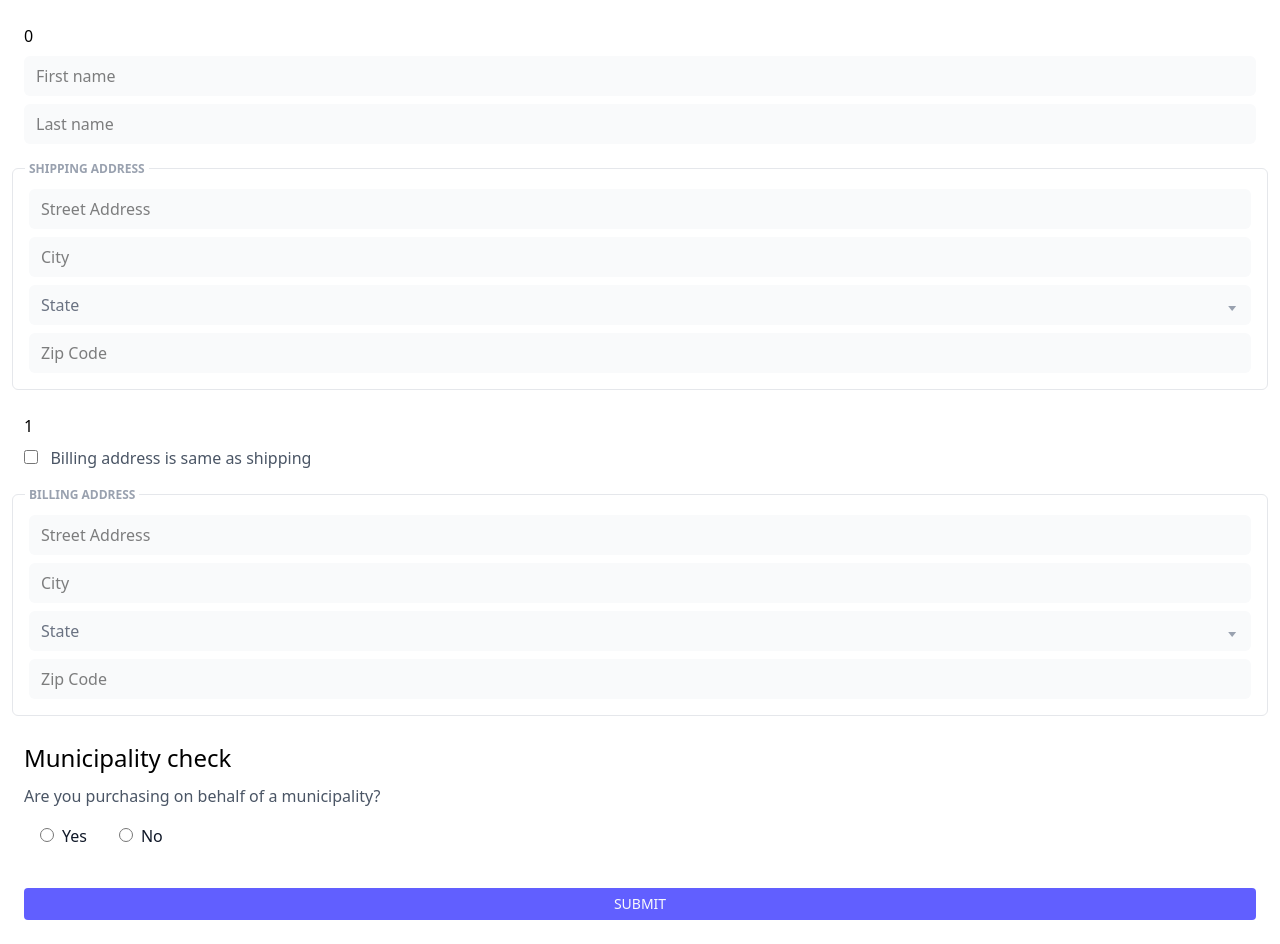
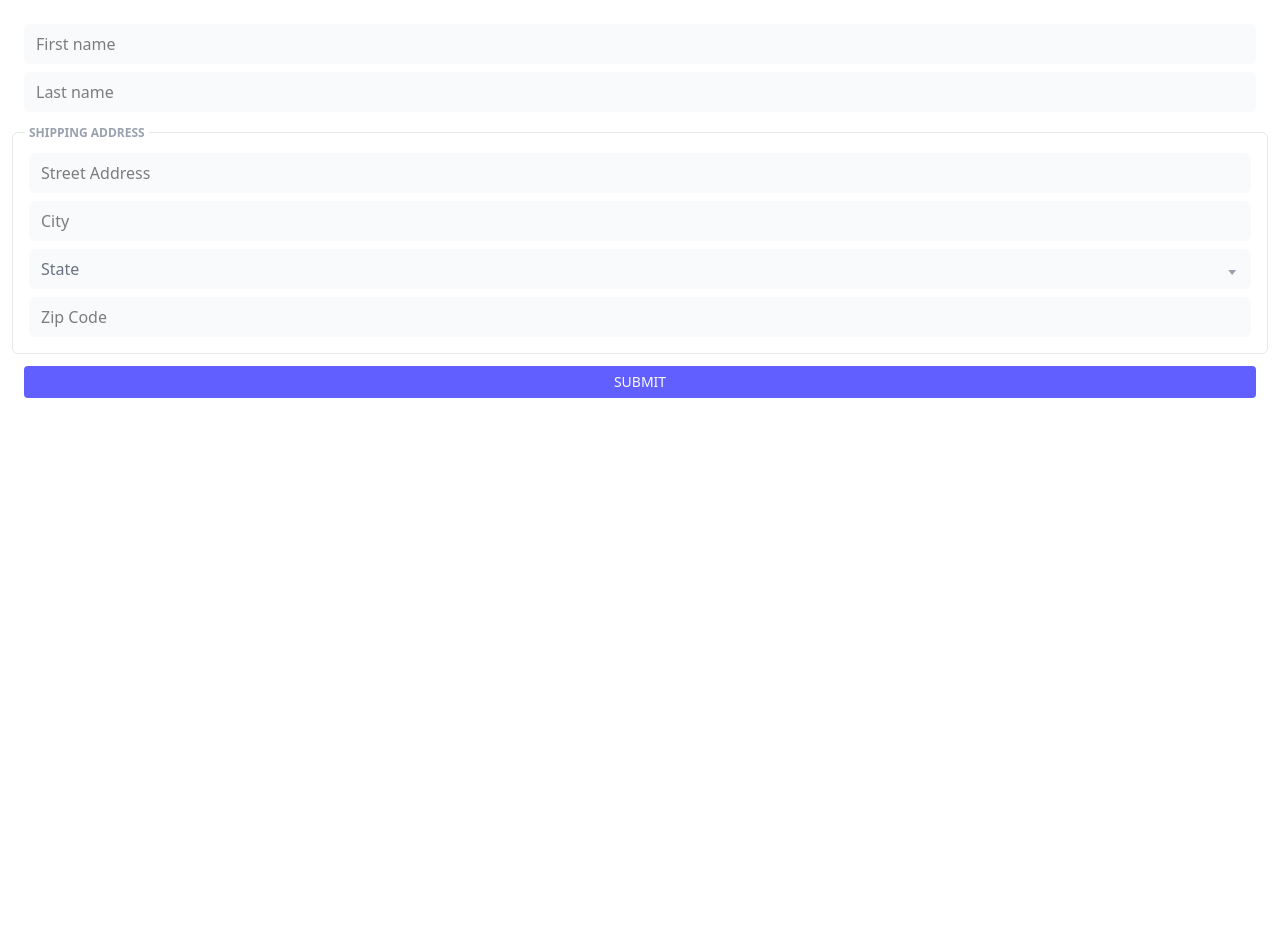
Before and after one commit to Dillxn/forms-lab, a Next.js app: page / in a window 1280 px wide. After the commit the page ends 800 px from the top, so only its background shows below. Built offline with nearby package versions, Linux system fonts and the light colour scheme.

Commit message:
work on pagination and styling

```diff
--- a/src/actions/createUserProfile.ts
+++ b/src/actions/createUserProfile.ts
@@ -4,5 +4,6 @@ export default async function createUserProfile(
   initialState: unknown,
   formData: FormData,
 ) {
+  console.log(formData);
   return true;
 }
--- /dev/null
+++ b/src/components/forms/Button.tsx
@@ -0,0 +1,19 @@
+import { ButtonHTMLAttributes } from 'react';
+
+export default function Button({
+  type,
+  children,
+}: {
+  type?: ButtonHTMLAttributes<HTMLButtonElement>['type'];
+  children?: React.ReactNode;
+}) {
+  return (
+    <button
+      type={type}
+      className="cursor-pointer rounded bg-indigo-500 p-1.5
+        text-sm text-gray-50 uppercase min-h-1"
+    >
+      {children}
+    </button>
+  );
+}
--- a/src/components/forms/Form.tsx
+++ b/src/components/forms/Form.tsx
@@ -8,6 +8,7 @@ import {
   useRef,
   useState,
 } from 'react';
+import Button from './Button';
 
 type FormAction = (state: unknown, payload: FormData) => unknown;
 
@@ -79,13 +80,11 @@ export default function Form({
       className="grid gap-2 p-2 transition-all duration-300"
     >
       <FormContext value={context}>{children}</FormContext>
-      <button
+      <Button
         type="submit"
-        className="mt-4 cursor-pointer rounded bg-indigo-500 p-1.5
-          text-sm text-gray-50 uppercase"
       >
         Submit
-      </button>
+      </Button>
     </form>
   );
 }
--- a/src/components/forms/Group.tsx
+++ b/src/components/forms/Group.tsx
@@ -19,7 +19,7 @@ export default function Group({
   };
   return !isHidden(context) && (
     <div
-      className="relative -mx-3 my-4 grid gap-2 rounded-md border
+      className="relative -mx-3 mt-3 mb-1 grid gap-[inherit] rounded-md border
         border-gray-200 p-4 pt-5"
     >
       <span
--- a/src/components/forms/Page.tsx
+++ b/src/components/forms/Page.tsx
@@ -1,6 +1,6 @@
 'use client';
 
-import { useContext, useEffect, useRef, useState } from 'react';
+import { useContext, useRef } from 'react';
 import { FormContext, IContextProps } from './Form';
 
 export default function Page({
@@ -12,6 +12,7 @@ export default function Page({
   const formContext = useContext(FormContext);
   const pageId = useRef(Symbol());
   const pageNumber = useRef(formContext.registerPage(pageId.current));
+  const isCurrentPage = pageNumber.current === formContext.pageIndex;
   return (
     <FormContext
       value={{
@@ -19,8 +20,12 @@ export default function Page({
         ...contextProps,
       }}
     >
-      {pageNumber.current}
-      {children}
+      <div
+        className={`grid gap-[inherit]
+          ${!isCurrentPage ? 'hidden' : ''}`}
+      >
+        {children}
+      </div>
     </FormContext>
   );
 }
```
